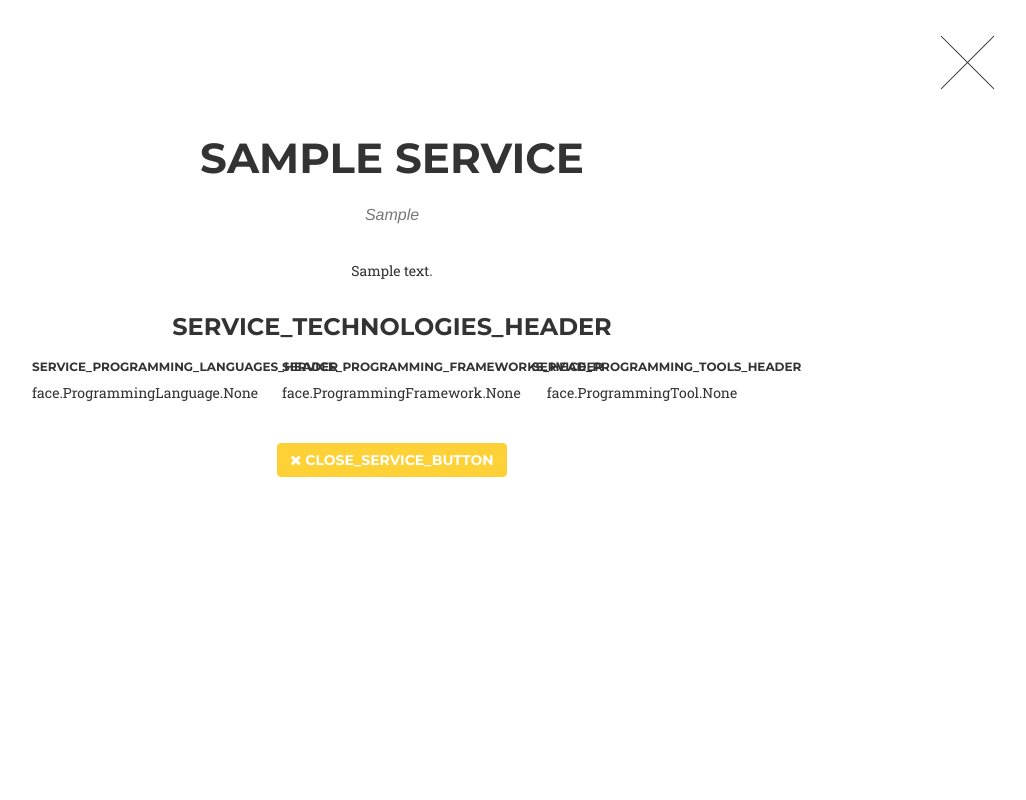
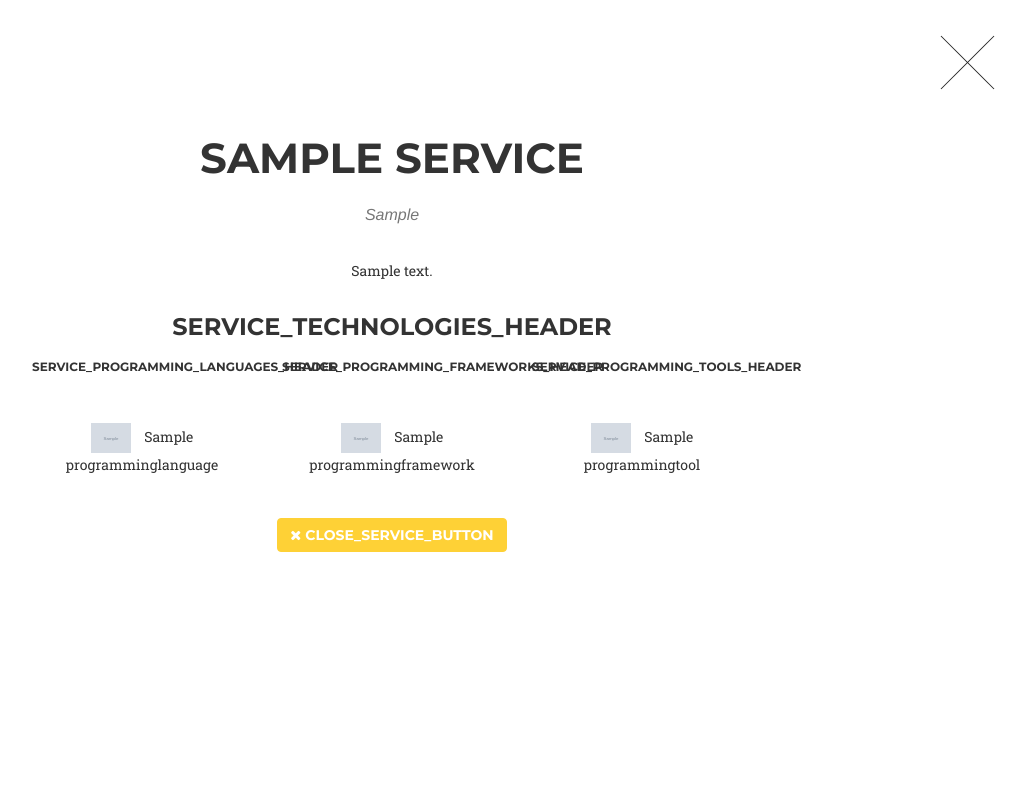
Before and after one commit to kmlxn/webstudio, a Django app: page /en/ in a window 1280 px wide, after a click that opens the changed part. Shown: the whole page, without its empty margins (248-1274 px from the left). Run offline with Django 3.2, Linux system fonts and the light colour scheme; tables that the repository leaves empty hold one stand-in row (values such as "Sample post"); grey boxes marked "Sample" are stand-in pictures; some libraries are stand-ins or nearby versions; some web fonts are replaced.

Commit message:
Render tech models contents in index page

```diff
--- a/face/static/face/css/agency.css
+++ b/face/static/face/css/agency.css
@@ -47,3 +47,12 @@ li.languages.dropdown .dropdown-menu {
     background-size: cover;
     background-position: center center;
 }
+.technologies p {
+    margin: 50px 0 0 0 !important;
+}
+
+.technologies img {
+    margin: 0 10px 0 0 !important;
+    padding: 0 !important;
+    height: 30px !important;
+}
--- a/face/templates/face/index.html
+++ b/face/templates/face/index.html
@@ -340,17 +340,32 @@
                                 </p>
                                 <h3>{% trans 'SERVICE_TECHNOLOGIES_HEADER' %}</h3>
                                 <div class="row text-center">
-                                    <div class="col-md-4">
+                                    <div class="col-md-4 technologies">
                                         <h6>{% trans 'SERVICE_PROGRAMMING_LANGUAGES_HEADER' %}</h6>
-                                        {{ service.programming_languages }}
+                                        {% for lang in service.programming_languages.all %}
+                                            <p>
+                                                <img src="{{ lang.image.url }}" alt="">
+                                                {{ lang.name }}
+                                            </p>
+                                        {% endfor %}
                                     </div>
-                                    <div class="col-md-4">
+                                    <div class="col-md-4 technologies">
                                         <h6>{% trans 'SERVICE_PROGRAMMING_FRAMEWORKS_HEADER' %}</h6>
-                                        {{ service.programming_frameworks }}
+                                        {% for framework in service.programming_frameworks.all %}
+                                            <p>
+                                                <img src="{{ framework.image.url }}" alt="">
+                                                {{ framework.name }}
+                                            </p>
+                                        {% endfor %}
                                     </div>
-                                    <div class="col-md-4">
+                                    <div class="col-md-4 technologies">
                                         <h6>{% trans 'SERVICE_PROGRAMMING_TOOLS_HEADER' %}</h6>
-                                        {{ service.programming_tools }}
+                                        {% for tool in service.programming_tools.all %}
+                                            <p>
+                                                <img src="{{ tool.image.url }}" alt="">
+                                                {{ tool.name }}
+                                            </p>
+                                        {% endfor %}
                                     </div>
                                 </div>
                                 <br>
```
